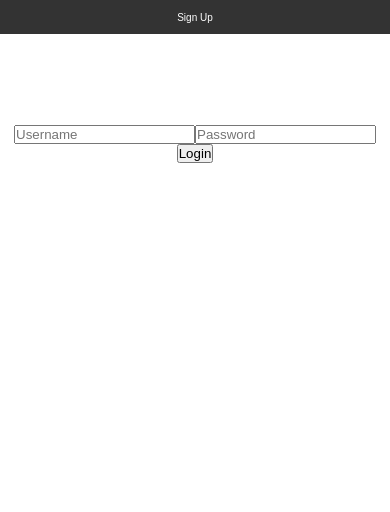
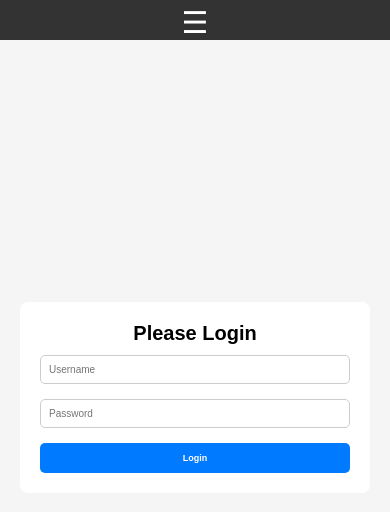
Before and after one commit to sdunlap1/capstone-frontend, a React (Create React App) app: page /login in a window 390 px wide. Shown: the top 512 px of the page. Built offline with nearby package versions, Linux system fonts and the light colour scheme; no server answers.

Commit message:
Added more styling for mobile and logic to handle links when clicked

```diff
--- a/src/App.js
+++ b/src/App.js
@@ -20,15 +20,21 @@ const App = () => {
   return (
     <div className="App">
       <Navbar />
-      <div className="main-content">
       <Routes>
-        <Route path="/" element={<HomePage />} />
-        <Route path="/calendar" element={<ProtectedRoute><CalendarPage /></ProtectedRoute>} />
+        <Route path="/" element={
+          <div className="main-content">
+            <HomePage />
+            </div>
+          } />
+        <Route path="/calendar" element={
+          <div className="main-content">
+          <ProtectedRoute><CalendarPage /></ProtectedRoute>
+          </div>
+        } />
         <Route path="/user" element={<ProtectedRoute><UserPage /></ProtectedRoute>} />
         <Route path="/login" element={<LoginForm />} />
         <Route path="/signup" element={<SignupForm />} />
       </Routes>
-      </div>
     </div>
   );
 };
--- a/src/components/LoginForm.js
+++ b/src/components/LoginForm.js
@@ -37,6 +37,9 @@ const LoginForm = () => {
   };
 
   return (
+    <div className="form-container">
+      <div className="form-box">
+        <h1 className="heading">Please Login</h1>
     <form onSubmit={handleLogin}>
       <input
         type="text"
@@ -53,8 +56,10 @@ const LoginForm = () => {
         autoComplete="current-password"
       />
       {error && <p style={{ color: "red" }}>{error}</p>}
-      <button type="submit">Login</button>
+      <button className="auth-button" type="submit">Login</button>
     </form>
+    </div>
+    </div>
   );
 };
 
--- a/src/components/Navbar.js
+++ b/src/components/Navbar.js
@@ -1,23 +1,54 @@
-import React from "react";
+import React, { useState, useEffect } from "react";
 import { Link, useLocation } from "react-router-dom";
 import useAuth from "../hooks/useAuth";
 
 const Navbar = () => {
   const { token, logout } = useAuth();
   const location = useLocation();
+
+  const [menuOpen, setMenuOpen] = useState(false);
+
+  const toggleMenu = () => {
+    setMenuOpen(!menuOpen);
+  };
+
+  // Close the menu when clicking anywhere outside of it
+  const handleClickOutside = (event) => {
+    if (menuOpen && !event.target.closest(".navbar")) {
+      setMenuOpen(false);
+    }
+  };
+   // Close the menu after clicking a link
+   const handleLinkClick = () => {
+    setMenuOpen(false);
+  };
+
+  useEffect(() => {
+    document.addEventListener("click", handleClickOutside);
+
+    return () => {
+      document.removeEventListener("click", handleClickOutside);
+    };
+  }, [menuOpen]);
+
   return (
     <nav className="navbar">
-      <ul className="nav-links">
+      <div className="nav-header">
+      <button className="hamburger" onClick={toggleMenu}>
+          &#9776;
+        </button>
+      </div>
+      <ul className={`nav-links ${menuOpen ? "show-menu" : ""}`}>
         {/* Show Dashboard and Calendar for logged-in users */}
         {token ? (
           <>
-            <li>
+            <li onClick={handleLinkClick}>
               <Link to="/dashboard">Dashboard</Link>
             </li>
-            <li>
+            <li onClick={handleLinkClick}>
               <Link to="/calendar">Calendar</Link>
             </li>
-            <li>
+            <li onClick={handleLinkClick}>
               <Link to="/user">User Info</Link>
             </li>
             <li>
@@ -28,12 +59,12 @@ const Navbar = () => {
           // Show only login and signup if user is not logged in
           <>
             {location.pathname !== "/login" && (
-              <li>
+              <li onClick={handleLinkClick}>
                 <Link to="/login">Login</Link>
               </li>
             )}
             {location.pathname !== "/signup" && (
-              <li>
+              <li onClick={handleLinkClick}>
                 <Link to="/signup">Sign Up</Link>
               </li>
             )}
--- a/src/components/SignupForm.js
+++ b/src/components/SignupForm.js
@@ -56,8 +56,9 @@ const SignupForm = () => {
   };
 
   return (
-    <div>
-      <h1>Signup</h1>
+    <div className="form-container">
+      <div className="form-box">
+      <h1 className="heading">Signup</h1>
       {error && <p style={{ color: "red" }}>{error}</p>}
       <form onSubmit={handleSignup}>
         <div>
@@ -87,8 +88,9 @@ const SignupForm = () => {
             required
           />
         </div>
-        <button type="submit">Sign Up</button>
+        <button className="auth-button" type="submit">Sign Up</button>
       </form>
+      </div>
     </div>
   );
 };
--- a/src/pages/UserPage.js
+++ b/src/pages/UserPage.js
@@ -76,16 +76,16 @@ const UserPage = () => {
   };
 
   return (
-    <div>
-      <h1>User Information</h1>
-      <p>
+    <div className="form-container">
+    <div className="user-info">
+      <h1 className="heading">User Information</h1>
+      <p className="heading-info">
         <strong>Username:</strong> {userInfo.username}
-      </p>
-      <p>
+      <br />
         <strong>Email:</strong> {userInfo.email}
       </p>
 
-      <h1>Edit Your Information</h1>
+      <h1 className="heading">Edit Your Information</h1>
 
       {successMessage && <p style={{ color: "green" }}>{successMessage}</p>}
       {errorMessage && <p style={{ color: "red" }}>{errorMessage}</p>}
@@ -93,7 +93,7 @@ const UserPage = () => {
       <form onSubmit={handleSave}>
         <label>
           Email:
-          <input
+          <input className="edit-info"
             type="email"
             value={email}
             onChange={(e) => setEmail(e.target.value)}
@@ -102,7 +102,7 @@ const UserPage = () => {
         <br />
         <label>
           New Password:
-          <input
+          <input className="edit-info"
             type="password"
             placeholder="Leave blank if you don't want to change"
             value={password}
@@ -110,8 +110,9 @@ const UserPage = () => {
           />
         </label>
         <br />
-        <button type="submit">Save Changes</button>
+        <button className="auth-button" type="submit">Save Changes</button>
       </form>
+      </div>
     </div>
   );
 };
--- a/src/styles/App.css
+++ b/src/styles/App.css
@@ -1,3 +1,12 @@
+body,
+html {
+  height: 100%; /* Ensure full-height on mobile */
+  overflow-x: hidden; /* Prevent horizontal scrolling */
+}
+body {
+  font-family: Arial, sans-serif;
+  background-color: #f5f5f5;
+}
 .App {
   text-align: center;
 }
@@ -25,11 +34,7 @@
   box-sizing: border-box;
 }
 
-body {
-  font-family: Arial, sans-serif;
-}
-
-/* Navbar container */
+/* Navbar container styling */
 .navbar {
   display: flex;
   justify-content: center;
@@ -38,6 +43,7 @@ body {
   position: fixed;
   top: 0;
   width: 100%;
+  height: 40px;
   z-index: 100;
 }
 
@@ -55,7 +61,8 @@ body {
 }
 
 /* Styling the links */
-.nav-links a,  .nav-links button {
+.nav-links a,
+.nav-links button {
   color: white;
   text-decoration: none;
   font-size: 16px;
@@ -81,10 +88,153 @@ body {
   background-color: #555;
   border-radius: 4px;
 }
-
+/* Style for the hamburger button */
+.hamburger {
+  font-size: 30px;
+  background: none;
+  border: none;
+  color: white;
+  cursor: pointer;
+  display: none; /* Hidden on desktop */
+  z-index: 101;
+}
+/* end of navbar styling */
 /* Add some padding to the main content to avoid being hidden by the navbar */
 .main-content {
   padding-top: 100px;
+}
+
+/* styling for login and signup pages */
+/* Center the form on the page */
+.form-container {
+  display: flex;
+  justify-content: center;
+  align-items: center;
+  min-height: calc(100vh - 150px);
+  background-color: #f5f5f5;
+}
+
+/* Style for the form box */
+.form-box {
+  background-color: white;
+  padding: 30px;
+  border-radius: 8px;
+  box-shadow: 0 4px 6px rgba(0, 0, 0, 0.1);
+  max-width: 400px;
+  width: 100%;
+}
+
+/* Form field styles */
+label {
+  display: block;
+  margin-bottom: 8px;
+  font-weight: bold;
+  font-size: 1.1em;
+}
+
+input {
+  width: 100%;
+  padding: 10px;
+  margin-bottom: 15px;
+  border: 1px solid #ccc;
+  border-radius: 5px;
+  box-sizing: border-box;
+}
+
+/* Style the button */
+.auth-button {
+  width: 100%;
+  padding: 12px;
+  background-color: #007bff;
+  color: white;
+  font-size: 1.1em;
+  font-weight: bold;
+  border: none;
+  border-radius: 5px;
+  cursor: pointer;
+}
+
+button:hover {
+  background-color: #0056b3;
+}
+
+/* Error message styling */
+.error {
+  color: red;
+  margin-bottom: 10px;
+}
+
+/* Success message styling */
+.success {
+  color: green;
+  margin-bottom: 10px;
+}
+/* Style for the user info section */
+.user-info {
+  background-color: #ffffff;
+  padding: 20px;
+  border-radius: 8px;
+  box-shadow: 0 4px 6px rgba(0, 0, 0, 0.1);
+  margin-bottom: 20px;
+  width: 100%;
+  max-width: 400px;
+  text-align: left;
+}
+.heading {
+  padding-bottom: 10px;
+}
+.heading-info {
+  padding-bottom: 30px;
+  color: #777;
+}
+/* Style for the edit info form on user info section*/
+.edit-info {
+  background-color: #ffffff;
+  padding: 20px;
+  border-radius: 8px;
+  box-shadow: 0 4px 6px rgba(0, 0, 0, 0.1);
+  width: 100%;
+  max-width: 400px;
+  text-align: left;
+}
+
+/* Adjust the button */
+.auth-button {
+  width: 100%;
+  padding: 12px;
+  background-color: #007bff;
+  color: white;
+  font-size: 1.1em;
+  font-weight: bold;
+  border: none;
+  border-radius: 5px;
+  cursor: pointer;
+}
+
+.auth-button:hover {
+  background-color: #0056b3;
+}
+
+/* Error message styling */
+.error {
+  color: red;
+  margin-bottom: 10px;
+}
+
+/* Success message styling */
+.success {
+  color: green;
+  margin-bottom: 10px;
+}
+/* end styling for user info */
+
+/* adding padding to the whole calendar over 768px */
+@media (min-width: 768px) {
+  .fc {
+    padding-right: 20px;
+    padding-bottom: 20px;
+    padding-left: 20px;
+  }
 }
 
 /* Media query for mobile */
@@ -92,22 +242,45 @@ body {
   body {
     font-size: 12px;
   }
+  .main-content {
+    padding-top: 10px;
+  }
+  .fc-toolbar-title {
+    font-size: 14px !important;
+    padding: 0, 5, 0, 5 !important;
+  }
   .navbar {
     flex-direction: column;
-    align-items: center;
-    font-size: 12px;
+    justify-content: space-between;
+    padding-right: 5px;
+    padding-top: 0;
+    height: 40px;
+  }
+
+  .hamburger {
+    display: block;
+    margin-left: auto;
   }
 
   .nav-links {
+    display: none; /* Hide the links by default on mobile */
     flex-direction: column;
-    align-items: center;
+    align-items: flex-end;
+    position: absolute;
+    top: 40px;
+    right: 0;
+    background-color: #333;
+    z-index: 100;
+    list-style: none;
+  }
+
+  /* Show the menu when the hamburger is clicked */
+  .nav-links.show-menu {
+    display: flex;
   }
 
   .nav-links li {
     margin: 10px 0;
-  }
-  .nav-links a, .nav-links button {
-    font-size: 12px;
   }
 
   /* Make the calendar and other content responsive */
@@ -117,6 +290,77 @@ body {
     align-items: center;
     margin-top: 120px;
   }
+  /* User Info login and signup mobile styling */
+  .form-container {
+    padding: 20px;
+    height: auto;
+    min-height: calc(100vh - 50px);
+  }
+
+  .form-box {
+    padding: 20px;
+    box-shadow: none;
+  }
+
+  label {
+    font-size: 0.9em; /* Adjust font size for smaller screens */
+  }
+
+  input {
+    font-size: 1em;
+    padding: 8px; /* Reduce padding to make it fit better on mobile */
+  }
+
+  .auth-button {
+    width: 100%; /* Make the button take full width */
+    padding: 10px;
+    font-size: 1em;
+  }
+
+  .user-info {
+    font-size: 0.9em; /* Adjust the size of user info text */
+  }
+  .user-info {
+    padding: 15px;
+    text-align: center;
+  }
+
+  .user-info strong {
+    display: block;
+    margin-bottom: 10px;
+  }
+
+  .edit-info {
+    margin-top: 20px;
+  }
+
+  .edit-info label {
+    font-size: 1em;
+  }
+
+  .edit-info input {
+    width: 100%;
+    padding: 10px;
+    margin-bottom: 15px;
+  }
+
+  .auth-button {
+    font-size: 1em;
+  }
+}
+
+@media (max-width: 480px) {
+  .user-info {
+    font-size: 0.85em;
+  }
+
+  .edit-info input {
+    padding: 8px;
+  }
+
+  .auth-button {
+    font-size: 0.9em;
+  }
 }
 
 /* Additional media query for very small devices */
@@ -125,16 +369,21 @@ body {
     font-size: 10px;
   }
   .navbar {
-    padding: 5px;
-  }
-  .nav-links a, .nav-links button {
-    font-size: 10px;
-  }
-  .nav-links li {
-    margin: 5px 0;
+    padding: 5px; /* Reduce padding on mobile */
+    flex-direction: column; /* Stack links vertically */
+    align-items: center;
   }
 
-  .main-content {
-    padding: 5px;
+  .nav-links {
+    flex-direction: column;
+    align-items: center;
+  }
+
+  .nav-links li {
+    margin: 5px 0; /* Reduce space between links */
+  }
+
+  .nav-links a, .nav-links button {
+    font-size: 12px; /* Adjust font size for better fit */
   }
 }
--- a/src/styles/Calendar.css
+++ b/src/styles/Calendar.css
@@ -1,3 +1,5 @@
+/* Add some padding to the main content to avoid being hidden by the navbar */
+
 .modal {
   position: fixed;
   top: 10%;
@@ -129,19 +131,3 @@ handled in fetchTasks in Calendar.js */
   background-color: grey;
   border-color: darkgrey;
 }
-
-/* adding padding to the whole calendar over 768px */
-@media (min-width: 768px) {
-  .fc {
-    padding-right: 20px;
-    padding-bottom: 20px;
-    padding-left: 20px;
-  }
-}
-/* Optional: Responsive styling for mobile */
-@media (max-width: 768px) {
-  .fc-toolbar-title {
-    font-size: 14px !important;
-    padding: 0, 5, 0, 5 !important;
-  }
-}
```
